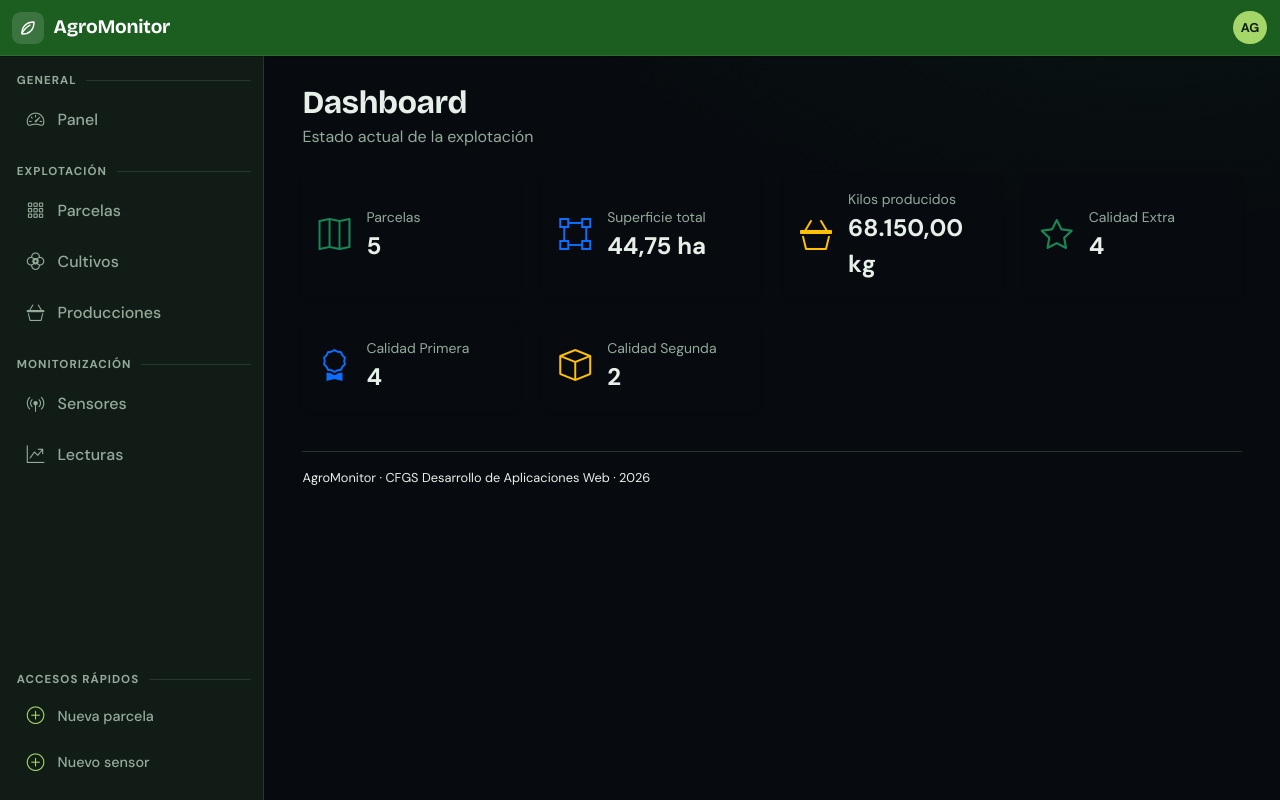
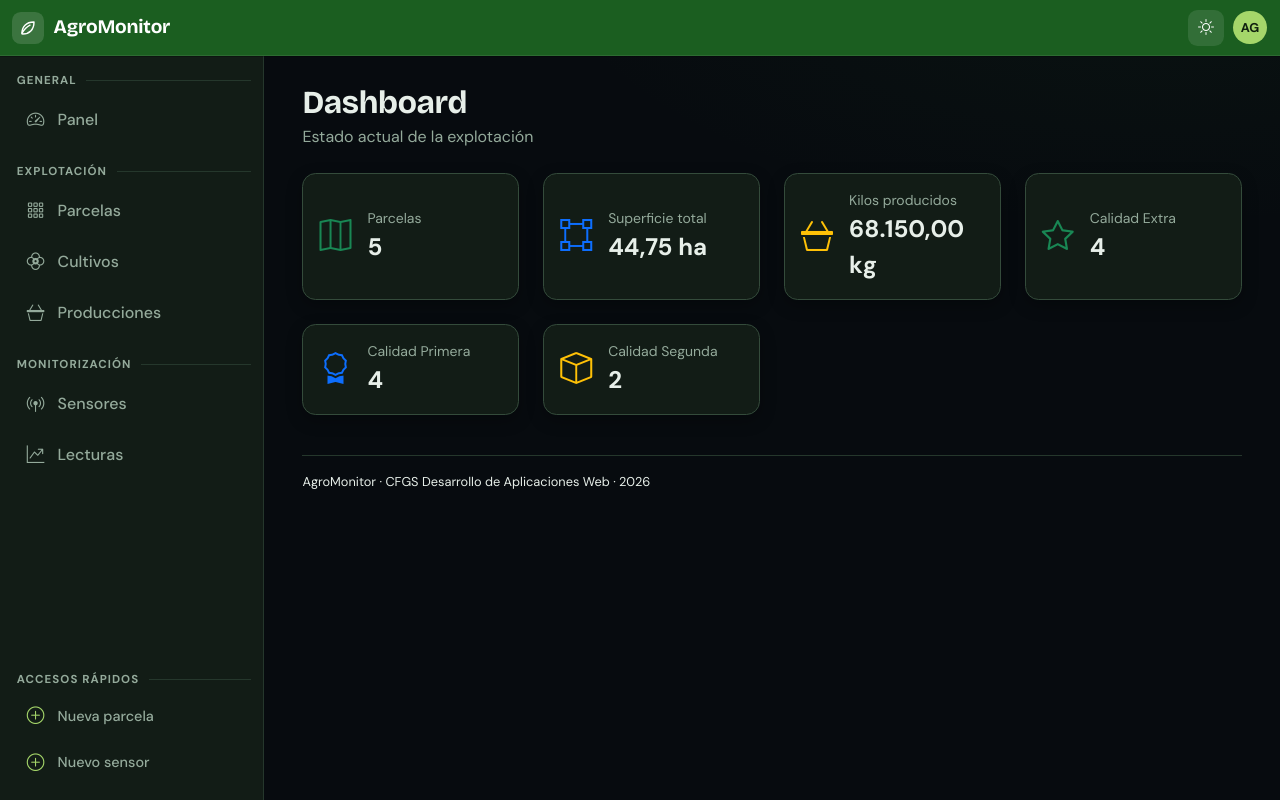
Before and after one commit to Danighoul9/parcelas, a Spring Boot app: page / in a window 1280 px wide. Run offline with Spring Boot 4, Linux system fonts and the light colour scheme; data comes from the database, SQL or seed files in the repository; some libraries are stand-ins or nearby versions.

Commit message:
feat: se añade el extra de modo claro en nuestro caso, para poder alternar entre modo claro y oscuro

```diff
--- a/src/main/resources/static/css/app.css
+++ b/src/main/resources/static/css/app.css
@@ -31,6 +31,8 @@
   --agro-borde: #25372c;
   --agro-texto: #e7efe9;
   --agro-texto-suave: #94aa9b;
+  --agro-tarjeta-borde: #344b3b;
+  --agro-tarjeta-sombra: 0 .35rem 1rem rgba(0, 0, 0, .28);
 
   /* medidas y tipografía */
   --agro-navbar-h: 3.5rem;
@@ -357,6 +361,19 @@ h1, h2, h3, h4, h5 {
 }
 .agro-card-head h2 { margin: 0; font-size: 1.05rem; font-weight: 700; }
 .agro-card-body { padding: 1.25rem; }
+
+.tarjeta-indicador {
+  background-color: var(--agro-superficie);
+  border: 1px solid var(--agro-tarjeta-borde);
+  border-radius: .85rem;
+  box-shadow: var(--agro-tarjeta-sombra);
+  transition: transform .15s ease, box-shadow .15s ease, border-color .15s ease;
+}
+.tarjeta-indicador:hover {
+  transform: translateY(-2px);
+  border-color: var(--agro-verde);
+  box-shadow: 0 .55rem 1.2rem rgba(0, 0, 0, .18);
+}
 
 .error-aviso {
   max-width: 520px;
--- a/src/main/resources/templates/fragments/comunes.html
+++ b/src/main/resources/templates/fragments/comunes.html
@@ -2,7 +2,7 @@
 <html lang="es" xmlns:th="http://www.thymeleaf.org">
 <body>
   <div th:fragment="tarjeta(titulo, valor, icono, color)" class="col-sm-6 col-xl-3">
-    <div class="card border-0 shadow-sm h-100">
+    <div class="card tarjeta-indicador h-100">
       <div class="card-body d-flex align-items-center gap-3">
         <div th:class="|fs-2 text-${color}|">
           <i th:class="|bi ${icono}|"></i>
--- a/src/main/resources/templates/fragments/layout.html
+++ b/src/main/resources/templates/fragments/layout.html
@@ -20,6 +20,12 @@
   <meta charset="utf-8">
   <meta name="viewport" content="width=device-width, initial-scale=1">
   <meta name="color-scheme" content="dark light">
+  <script>
+    const temaGuardado = localStorage.getItem('agromonitor-tema');
+    if (temaGuardado === 'light' || temaGuardado === 'dark') {
+      document.documentElement.setAttribute('data-bs-theme', temaGuardado);
+    }
+  </script>
   <title th:text="${titulo} + ' | AgroMonitor'">AgroMonitor</title>
 
   <link rel="preconnect" href="https://fonts.googleapis.com">
@@ -54,6 +60,11 @@
       </div>
 
       <div class="d-flex align-items-center gap-2">
+        <button class="btn-nav" id="cambiarTema" type="button"
+                aria-label="Activar modo claro" title="Activar modo claro" aria-pressed="false">
+          <i class="bi bi-sun icono-sol" aria-hidden="true"></i>
+          <i class="bi bi-moon icono-luna" aria-hidden="true"></i>
+        </button>
         <div class="dropdown">
           <button class="btn-nav btn-nav-avatar dropdown-toggle-split" type="button"
                   data-bs-toggle="dropdown" aria-expanded="false" aria-label="Menú de usuario">
@@ -212,6 +223,26 @@
 <!-- ============ SCRIPTS ============ -->
 <th:block th:fragment="scripts">
   <script src="https://cdn.jsdelivr.net/npm/bootstrap@5.3.3/dist/js/bootstrap.bundle.min.js"></script>
+  <script>
+    const botonTema = document.getElementById('cambiarTema');
+    if (botonTema) {
+      const actualizarBotonTema = () => {
+        const modoClaro = document.documentElement.getAttribute('data-bs-theme') === 'light';
+        const accion = modoClaro ? 'oscuro' : 'claro';
+        botonTema.setAttribute('aria-label', `Activar modo ${accion}`);
+        botonTema.setAttribute('title', `Activar modo ${accion}`);
+        botonTema.setAttribute('aria-pressed', modoClaro.toString());
+      };
+
+      actualizarBotonTema();
+      botonTema.addEventListener('click', () => {
+        const tema = document.documentElement.getAttribute('data-bs-theme') === 'light' ? 'dark' : 'light';
+        document.documentElement.setAttribute('data-bs-theme', tema);
+        localStorage.setItem('agromonitor-tema', tema);
+        actualizarBotonTema();
+      });
+    }
+  </script>
 </th:block>
 
 </body>
```
Also changed, not shown: other parts of src/main/resources/static/css/app.css (+28 -3 lines).
